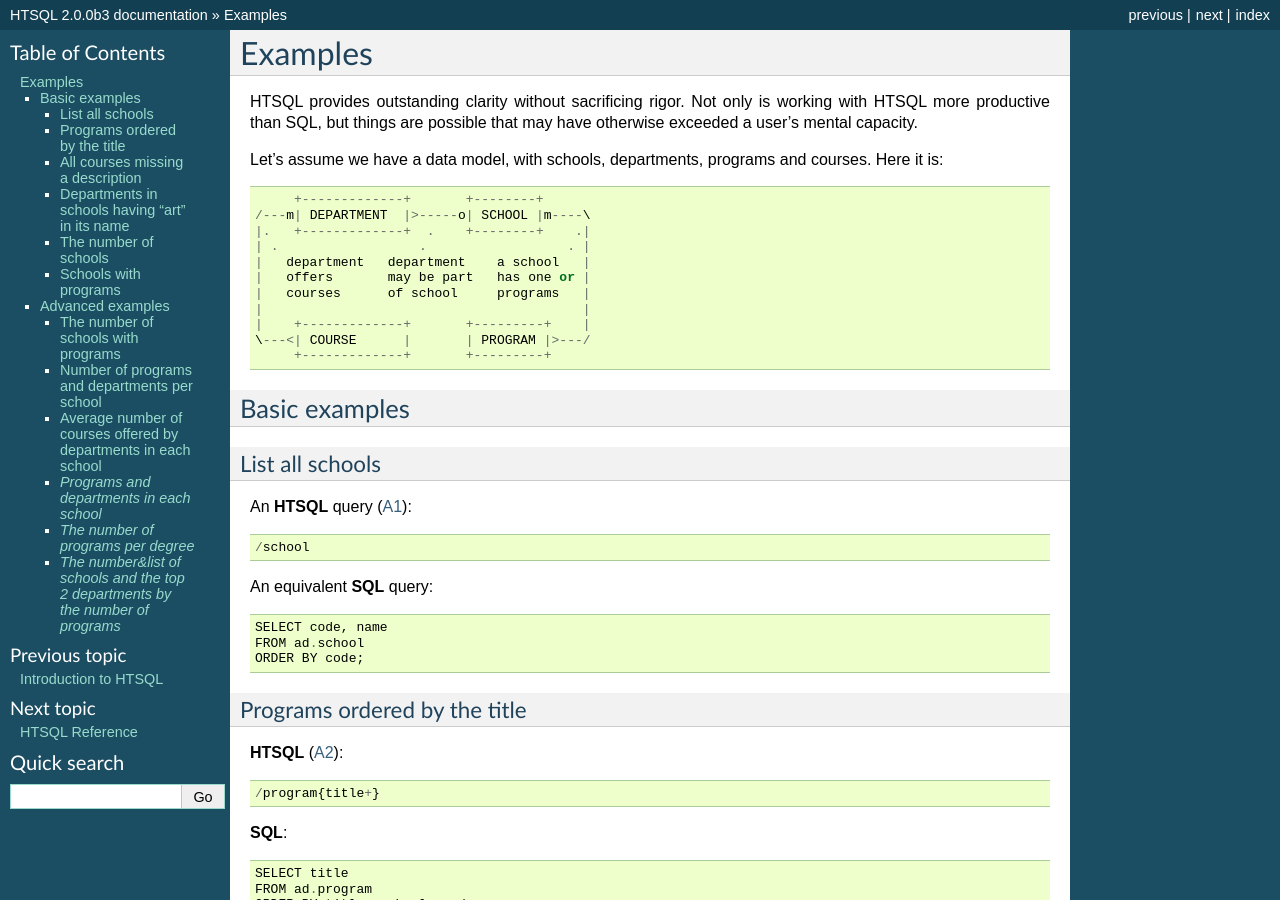
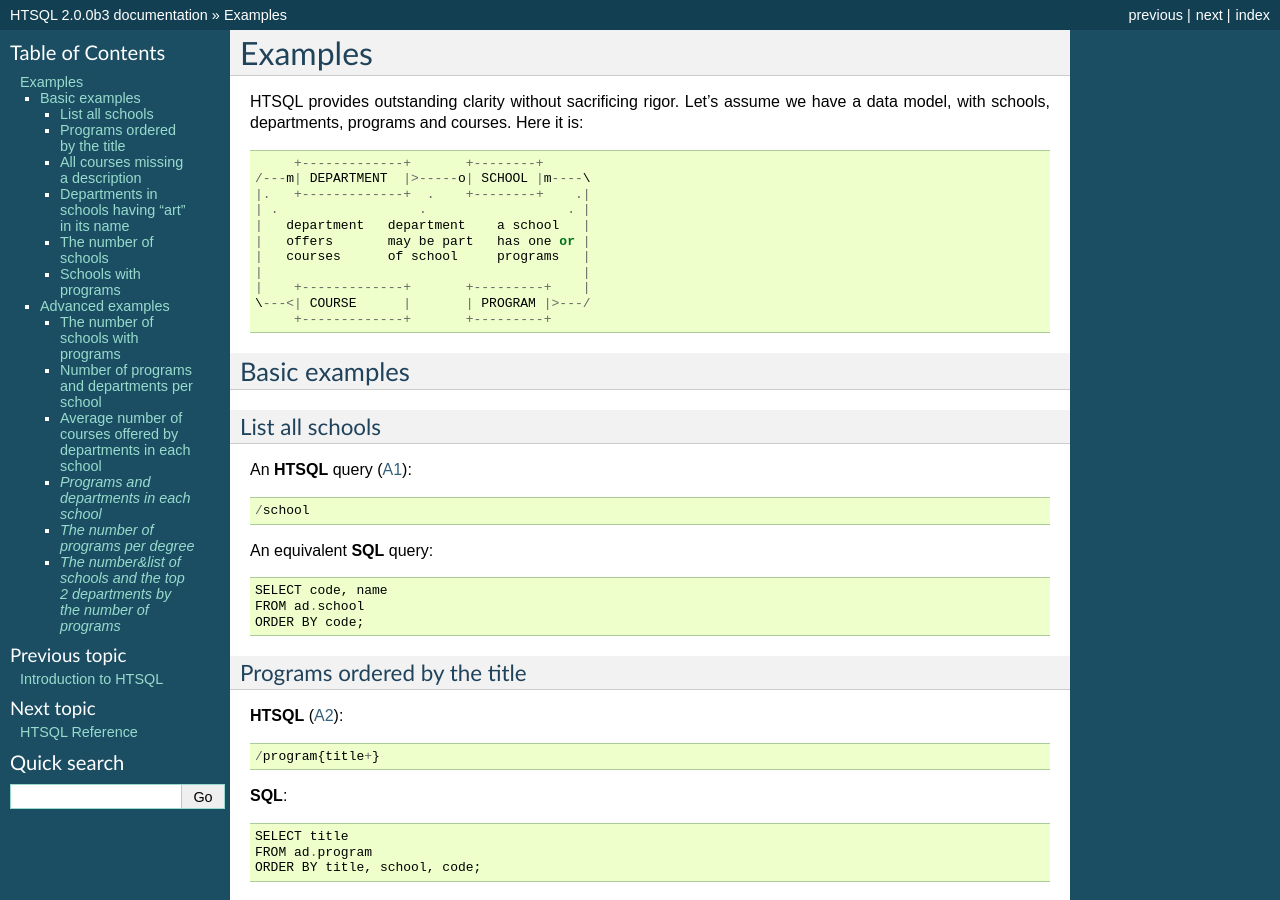
Before and after one commit to prometheusresearch/htsql, a Sphinx documentation site: the page built from doc/examples.rst, in a window 1280 px wide and 900 px high. Built offline with Sphinx 7.4.7, drawn with Linux system fonts in a browser that asks for light colours.

Commit message:
trimming examples intro

```diff
--- a/doc/examples.rst
+++ b/doc/examples.rst
@@ -2,12 +2,9 @@
   Examples
 ============
 
-HTSQL provides outstanding clarity without sacrificing rigor.  Not only
-is working with HTSQL more productive than SQL, but things are possible
-that may have otherwise exceeded a user's mental capacity.
-
-Let's assume we have a data model, with schools, departments, programs
-and courses.  Here it is::
+HTSQL provides outstanding clarity without sacrificing rigor.  Let's
+assume we have a data model, with schools, departments, programs and
+courses.  Here it is::
 
          +-------------+       +--------+
     /---m| DEPARTMENT  |>-----o| SCHOOL |m----\
```
